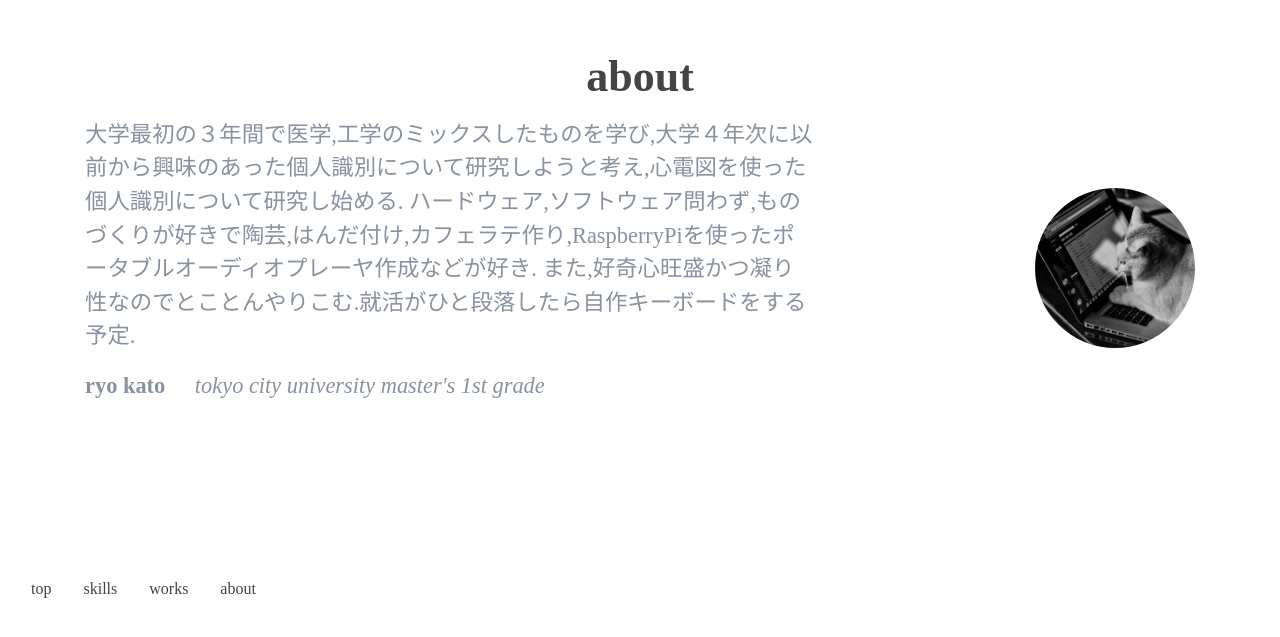
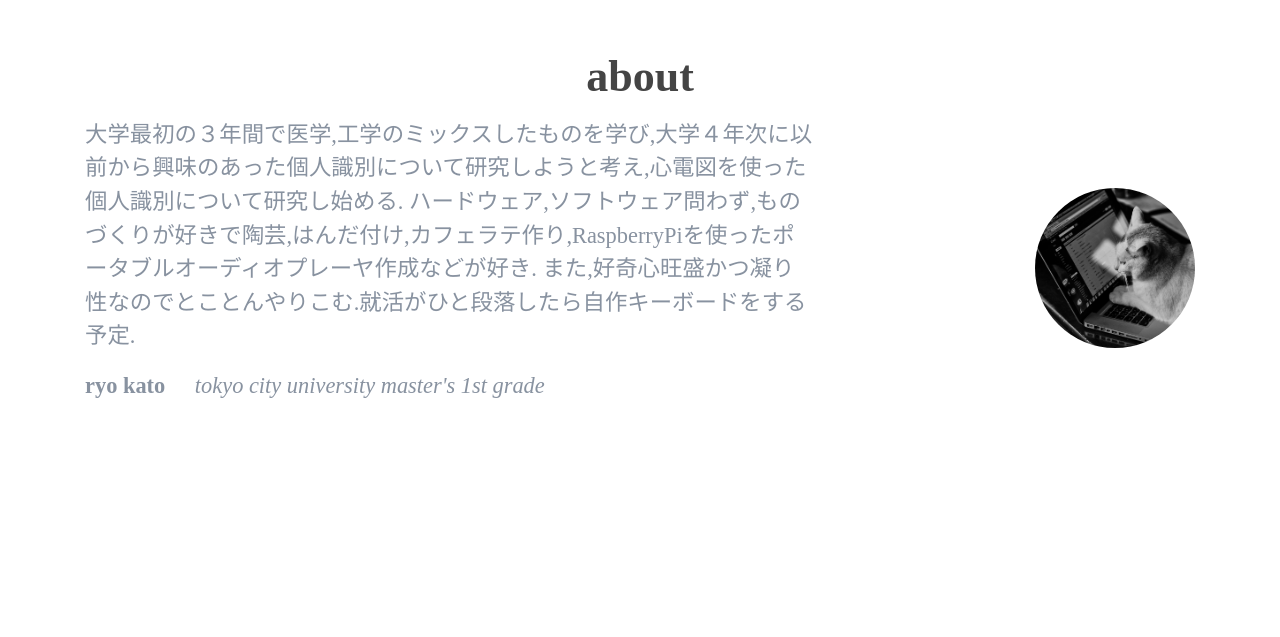
Before and after one commit to ryo1107/portfolio1, a plain HTML site: page index.html in a window 1280 px wide. Shown: the part 2226-2863 px from the top of the page. After the commit the page ends 2765 px from the top, so only its background shows below. Drawn offline with nearby package versions, Linux system fonts and the light colour scheme.

Commit message:
del footer

```diff
--- a/index.html
+++ b/index.html
@@ -239,28 +239,6 @@
     </div>
   </section>
 
-  <footer class="fdb-block footer-small">
-      <div class="container-fluid">
-        <div class="row align-items-center">
-          <div class="col-12 col-md-6">
-            <ul class="nav justify-content-center justify-content-md-start">
-              <li class="nav-item">
-                <a class="nav-link active" href="#top">top</a>
-              </li>
-              <li class="nav-item">
-                <a class="nav-link" href="#skills">skills</a>
-              </li>
-              <li class="nav-item">
-                <a class="nav-link" href="#works">works</a>
-              </li>
-              <li class="nav-item">
-                <a class="nav-link" href="#about">about</a>
-              </li>
-            </ul>
-          </div>
-        </div>
-      </div>
-    </footer>
 </body>
 
 </html>
```
